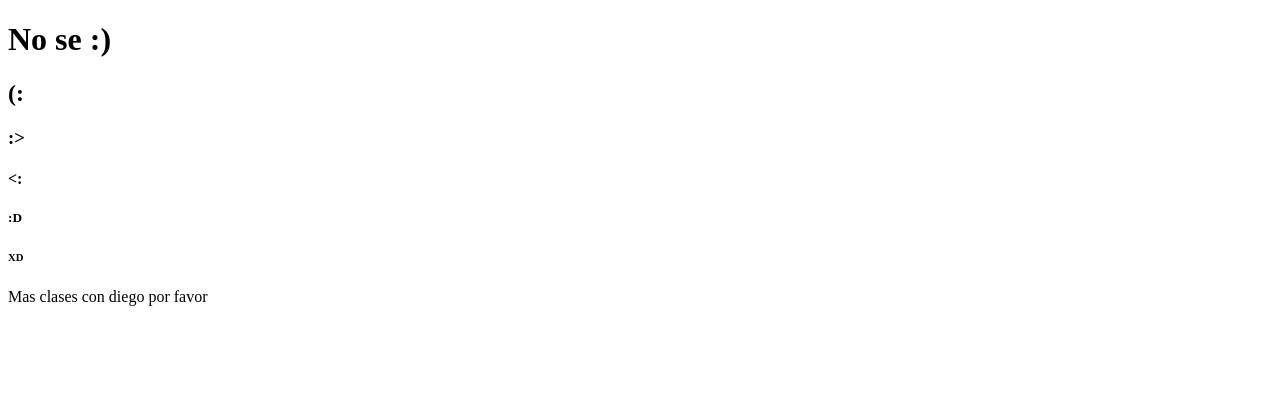
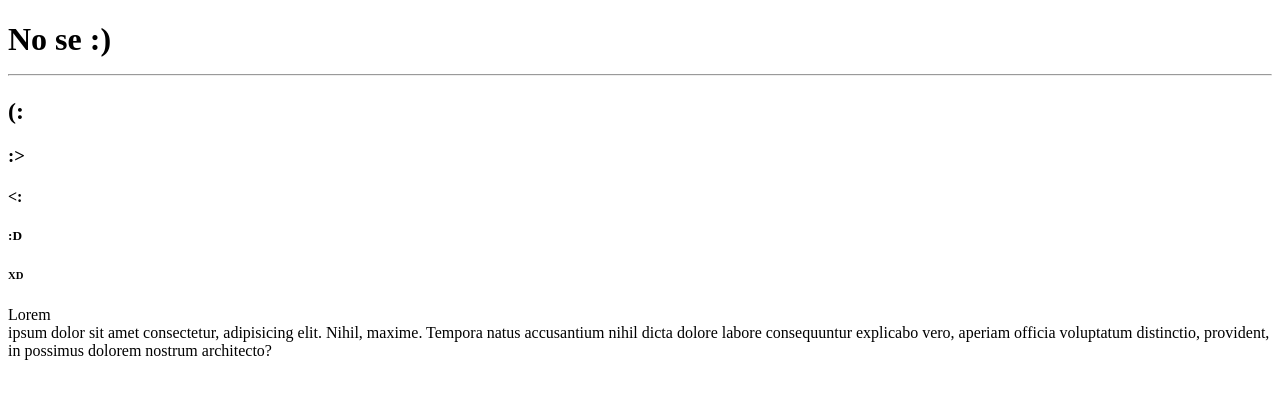
Before and after one commit to briancamilo28/html-briancamilo-diazmazo, a website: page index.html in a window 1280 px wide. Drawn offline with Linux system fonts and the light colour scheme.

Commit message:
p, hr, br

```diff
--- a/index.html
+++ b/index.html
@@ -9,6 +9,7 @@
   <body>
     <h1>
       No se :)
+      <hr />
     </h1>
     <h2>
       (:
@@ -26,7 +27,11 @@
       XD
     </h6>
     <p>
-      Mas clases con diego por favor
+      Lorem <br />
+      ipsum dolor sit amet consectetur, adipisicing elit. Nihil, maxime. Tempora
+      natus accusantium nihil dicta dolore labore consequuntur explicabo vero,
+      aperiam officia voluptatum distinctio, provident, in possimus dolorem
+      nostrum architecto?
     </p>
   </body>
 </html>
```
